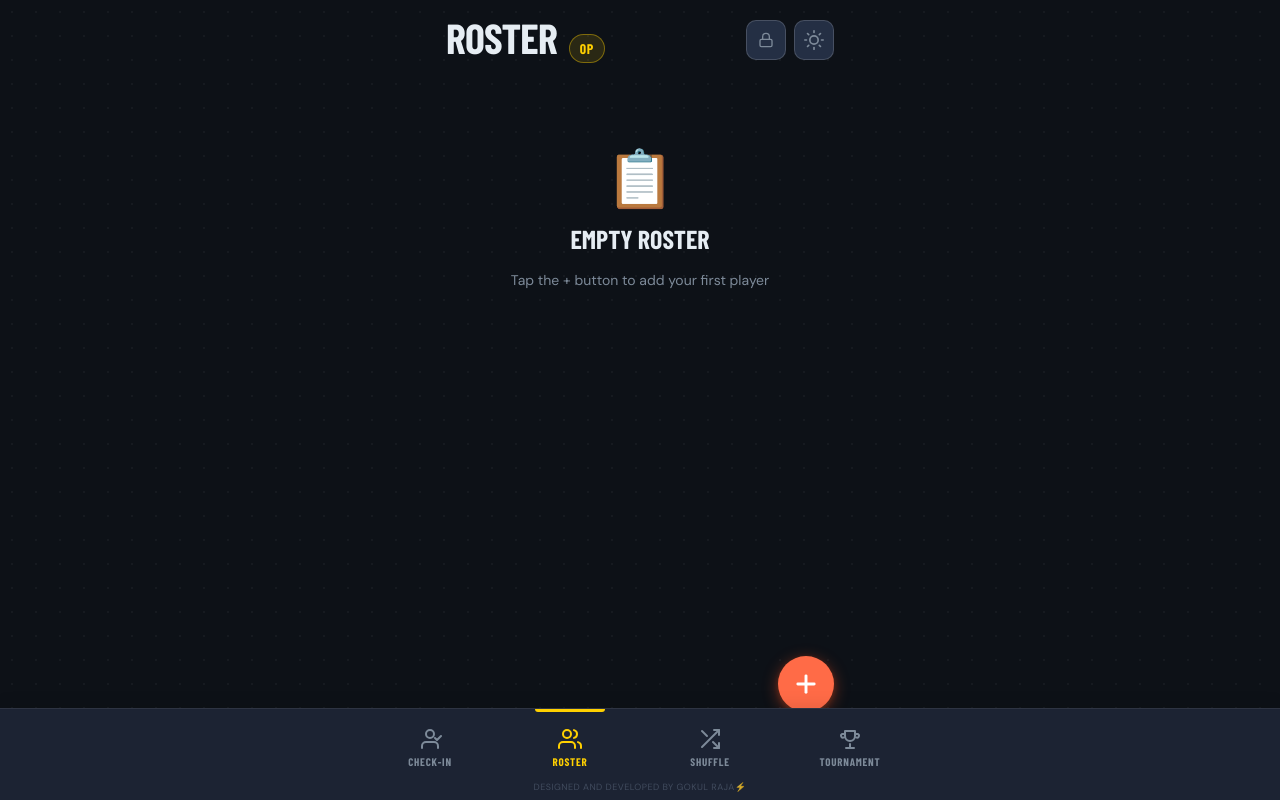
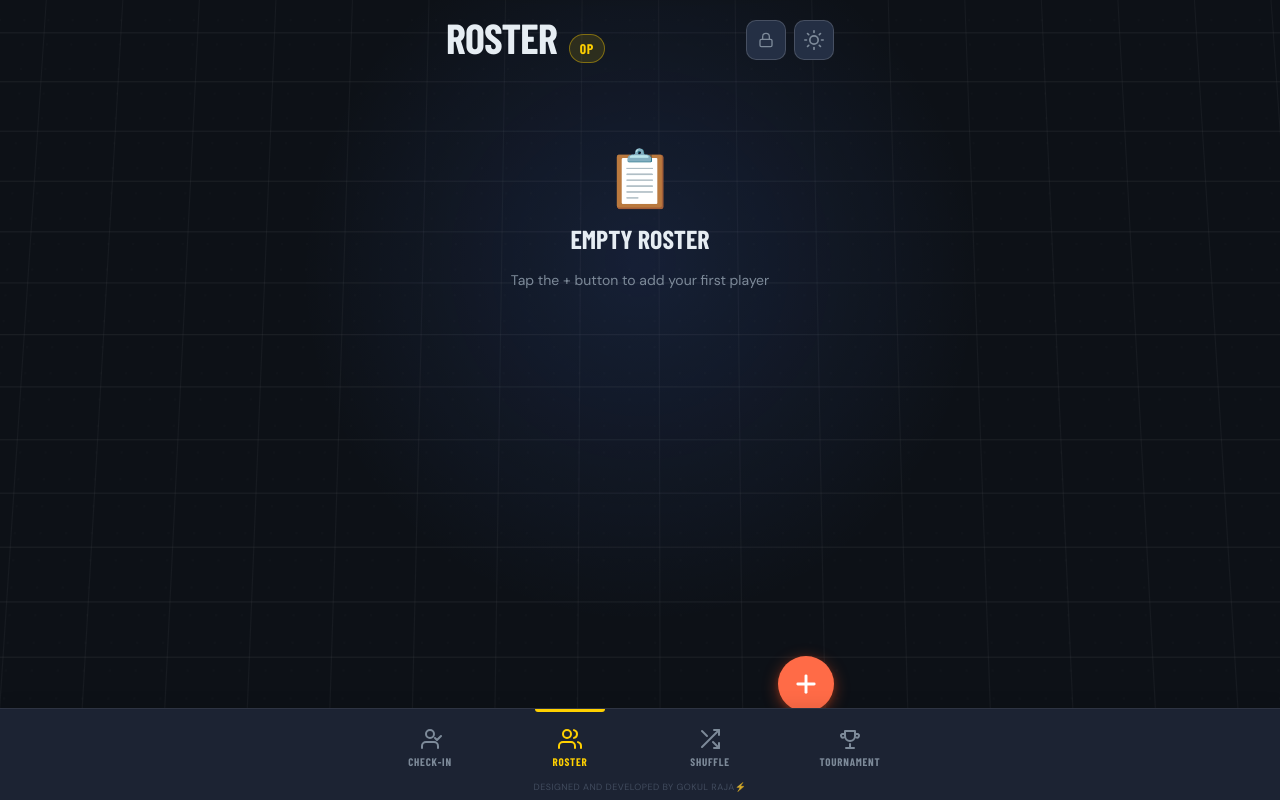
Before and after one commit to Gokul-Raja84/VB-VLPT, a React (Vite) app: page /roster in a window 1280 px wide. Built offline with nearby package versions, Linux system fonts and the light colour scheme; a web font is replaced by a local one.

Commit message:
feat: add GlobalNetBackground component and update Layout styles for improved UI

```diff
--- /dev/null
+++ b/src/components/GlobalNetBackground/GlobalNetBackground.jsx
@@ -0,0 +1,5 @@
+import styles from "./GlobalNetBackground.module.css";
+
+export default function GlobalNetBackground() {
+  return <div className={styles.background} aria-hidden="true" />;
+}
--- /dev/null
+++ b/src/components/GlobalNetBackground/GlobalNetBackground.module.css
@@ -0,0 +1,53 @@
+.background {
+  --net-line: rgba(26, 63, 216, 0.065);
+  --net-line-soft: rgba(26, 63, 216, 0.045);
+  --net-glow: rgba(26, 63, 216, 0.08);
+
+  position: fixed;
+  inset: -8vh -8vw;
+  z-index: 0;
+  pointer-events: none;
+  overflow: hidden;
+  background:
+    radial-gradient(circle at 50% 34%, var(--net-glow), transparent 34%),
+    linear-gradient(var(--net-line) 1px, transparent 1px),
+    linear-gradient(90deg, var(--net-line-soft) 1px, transparent 1px);
+  background-size:
+    100% 100%,
+    clamp(36px, 9vw, 76px) clamp(24px, 6vw, 48px),
+    clamp(36px, 9vw, 76px) clamp(24px, 6vw, 48px);
+  mask-image: linear-gradient(
+    to bottom,
+    transparent 0%,
+    #000 8%,
+    #000 88%,
+    transparent 100%
+  );
+  opacity: 0.82;
+  transform: perspective(1100px) rotateX(7deg) translate3d(0, 0, 0);
+  transform-origin: center top;
+}
+
+.background::after {
+  content: "";
+  position: absolute;
+  inset: 0;
+  background-image: radial-gradient(circle, rgba(255, 255, 255, 0.025) 1px, transparent 1px);
+  background-size: 24px 24px;
+  opacity: 0.55;
+}
+
+[data-theme="dark"] .background {
+  --net-line: rgba(255, 255, 255, 0.055);
+  --net-line-soft: rgba(255, 255, 255, 0.04);
+  --net-glow: rgba(77, 126, 255, 0.13);
+
+  opacity: 1;
+}
+
+@media (max-width: 480px) {
+  .background {
+    inset: -6vh -10vw;
+    opacity: 0.72;
+  }
+}
--- a/src/components/Layout/Layout.jsx
+++ b/src/components/Layout/Layout.jsx
@@ -1,9 +1,11 @@
 import { NavLink, Outlet } from 'react-router-dom'
+import GlobalNetBackground from '../GlobalNetBackground/GlobalNetBackground'
 import styles from './Layout.module.css'
 
 export default function Layout() {
   return (
     <div className={styles.root}>
+      <GlobalNetBackground />
       <main className={styles.main}>
         <Outlet />
       </main>
--- a/src/components/Layout/Layout.module.css
+++ b/src/components/Layout/Layout.module.css
@@ -1,12 +1,15 @@
 .root {
+  position: relative;
   display: flex;
   flex-direction: column;
   min-height: 100dvh;
+  isolation: isolate;
 }
 
 .main {
   flex: 1;
   position: relative;
+  z-index: 1;
 }
 
 /* ── NAV ─────────────────────────────────────────────── */
--- a/src/styles/global.css
+++ b/src/styles/global.css
@@ -131,19 +131,6 @@
   background: var(--bg);
 }
 
-/* Subtle dot pattern on desktop bg */
-@media (min-width: 480px) {
-  body::before {
-    content: '';
-    position: fixed;
-    inset: 0;
-    background-image: radial-gradient(circle, rgba(255,255,255,0.04) 1px, transparent 1px);
-    background-size: 24px 24px;
-    pointer-events: none;
-    z-index: 0;
-  }
-}
-
 /* ─── SR ONLY ─────────────────────────────────────── */
 .sr-only {
   position: absolute; width: 1px; height: 1px;
```
